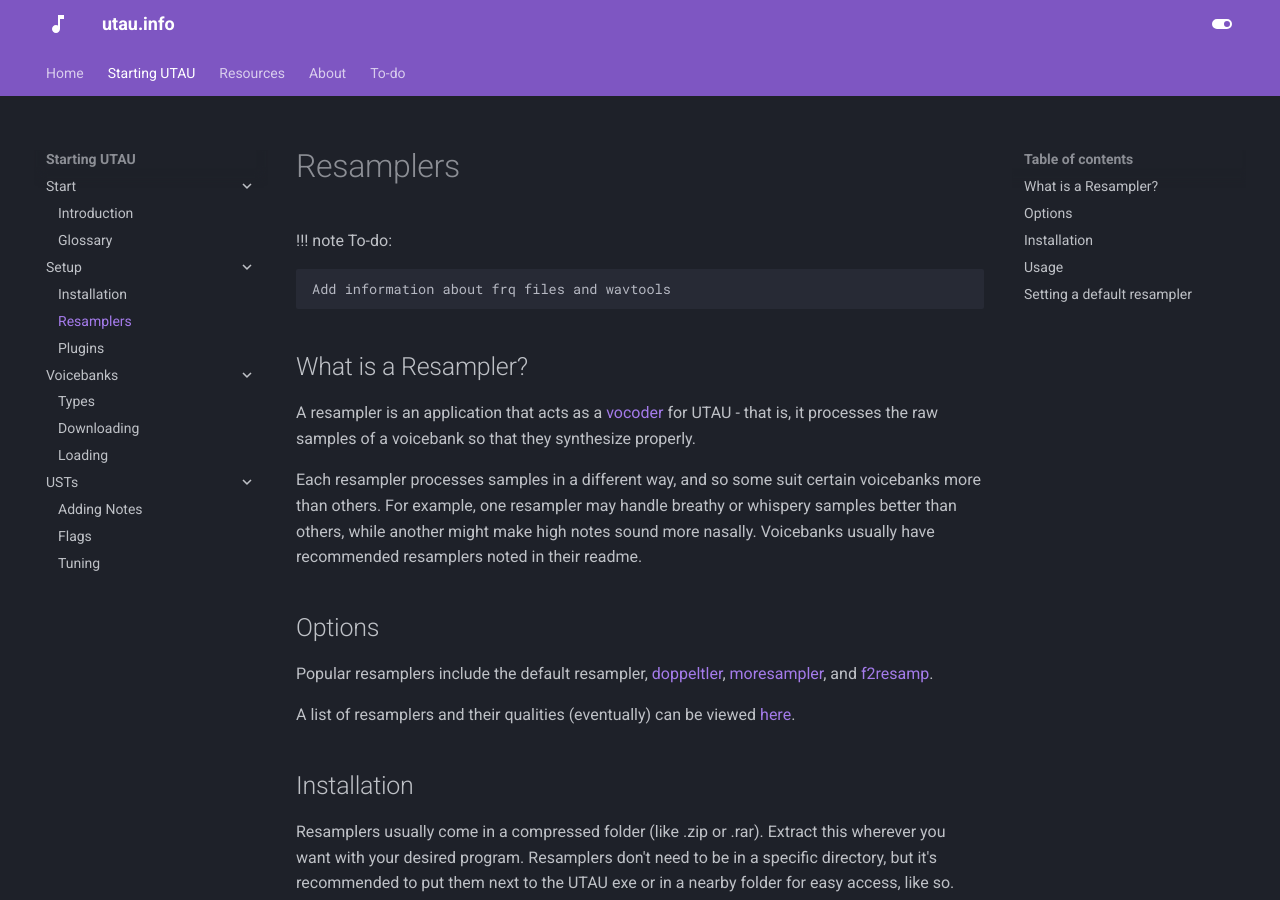
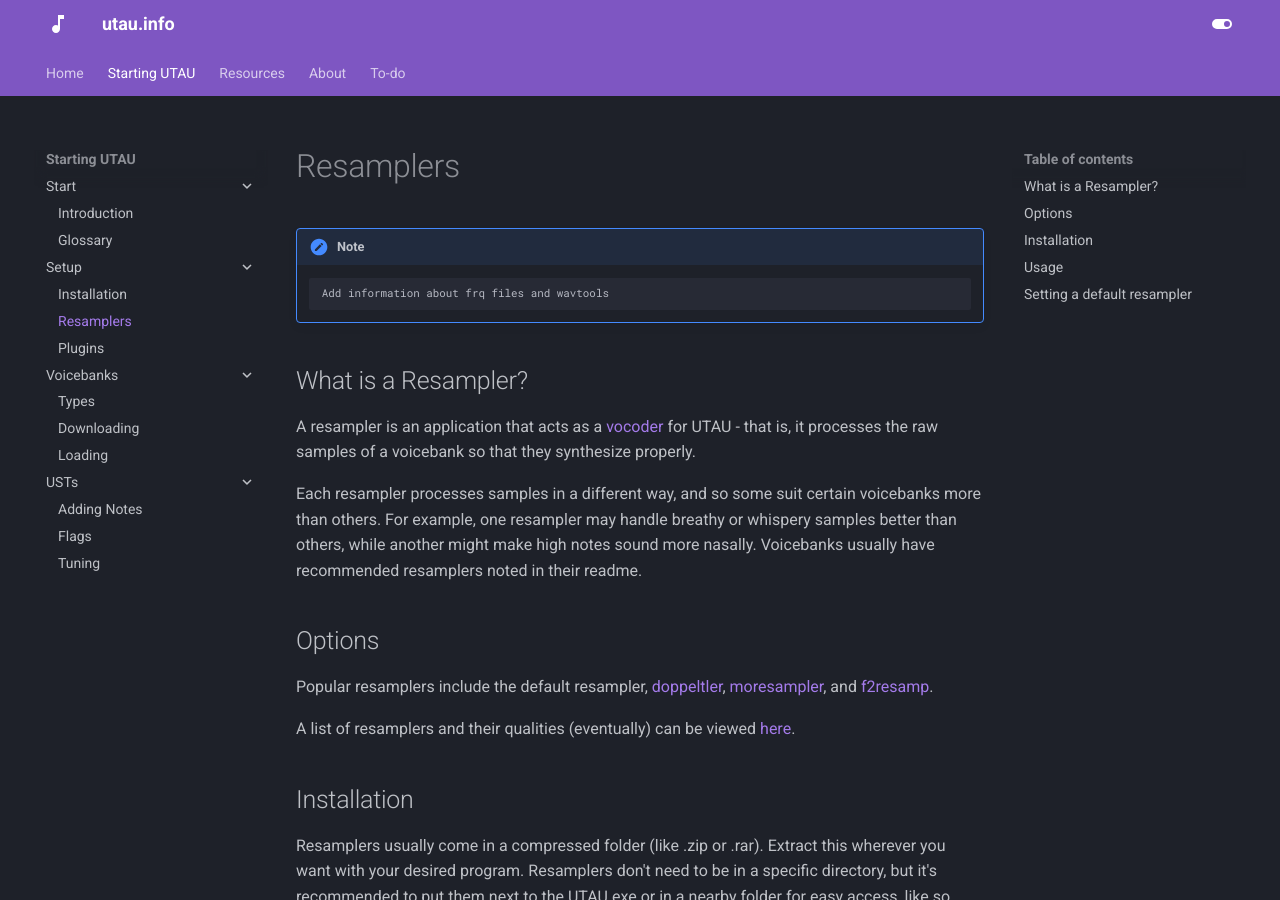
Before and after one commit to nagotown/utau.info, an MkDocs documentation site: the page built from docs/start/resamplers.md, in a window 1280 px wide and 900 px high. Built offline with MkDocs 1.6.1 and Material for MkDocs 9.7.7, drawn with Linux system fonts in a browser that asks for light colours.

```diff
--- a/docs/start/resamplers.md
+++ b/docs/start/resamplers.md
@@ -1,6 +1,6 @@
-!!! note To-do:
+!!! note To-do
 
-    Add information about frq files and wavtools
+        Add information about frq files and wavtools
 
 
 ## What is a Resampler?
```
